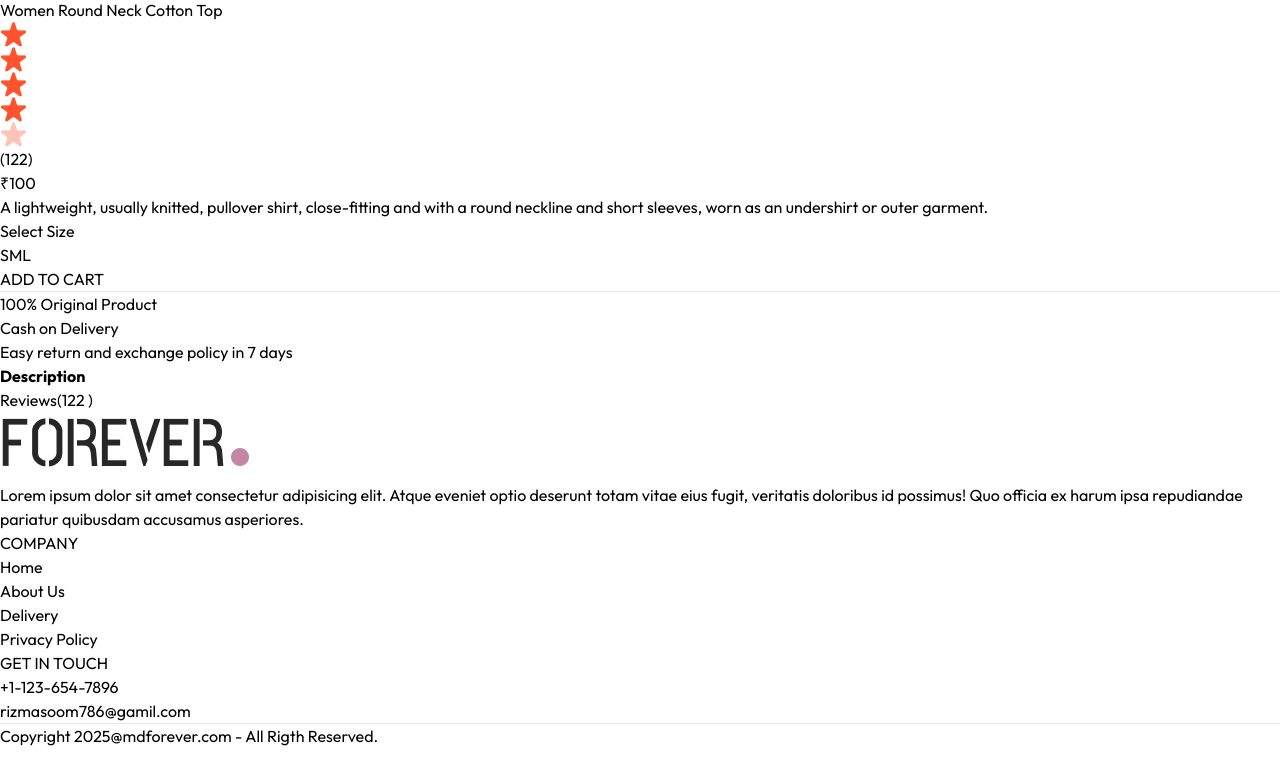
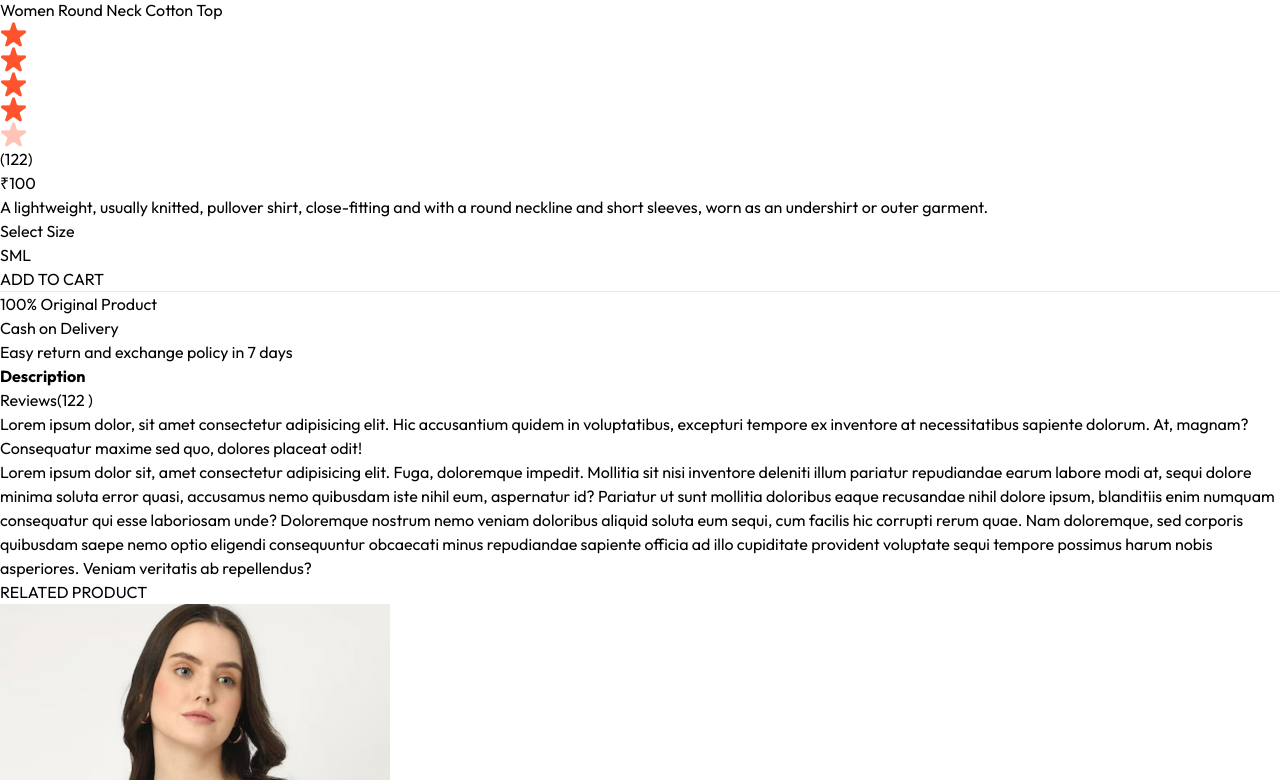
Before and after one commit to masoommd1/e-commerce, a React (Vite) app in the folder frontend/: page /product/aaaaa in a window 1280 px wide. Shown: the part 1286-2066 px from the top of the page. Before the commit the page ends 2034 px from the top, so only its background shows below. Built offline with nearby package versions, Linux system fonts and the light colour scheme.

Commit message:
product page done

```diff
--- /dev/null
+++ b/frontend/src/components/RelatedProduct.jsx
@@ -0,0 +1,37 @@
+import React, { useContext, useEffect, useState } from 'react'
+import { ShopContext } from '../context/ShopContext'
+import { products } from '../assets/assets';
+import Title from './Title';
+import ProductItem from './ProductItem';
+
+const RelatedProduct = ({category,subCategory}) => {
+
+    const {products} = useContext(ShopContext);
+    const [related,setRelated] = useState([]);
+
+    useEffect(() => {
+        if(products.length > 0){
+            let productsCopy = products.slice();
+
+            productsCopy = productsCopy.filter((item) => category === item.category )
+            productsCopy = productsCopy.filter((item) => subCategory === item.subCategory);
+
+            // console.log(productsCopy.slice(0,5)); \\ checking product
+            setRelated(productsCopy.slice(0,5));
+        }
+    },[products])
+  return (
+    <div className='my-24'>
+        <div className='text-center text-3xl py-2'>
+            <Title text1={'RELATED'} text2={'PRODUCT'}/>
+        </div>
+        <div className='grid grid-cols-2 sm:grid-cols-3 md:grid-cols-4 lg:grid-cols-5 gap-4 gap-y-6'>
+            {related.map((item,index) => (
+                <ProductItem key={index} id={item._id} name={item.name} price={item.price} image={item.image}/>
+            ))}
+        </div>
+    </div>
+  )
+}
+
+export default RelatedProduct
--- a/frontend/src/pages/Product.jsx
+++ b/frontend/src/pages/Product.jsx
@@ -2,6 +2,7 @@ import React, { useContext, useEffect, useState } from 'react'
 import { useParams } from 'react-router-dom'
 import { ShopContext } from '../context/ShopContext';
 import { assets, products } from '../assets/assets';
+import RelatedProduct from '../components/RelatedProduct';
 
 const Product = () => {
 
@@ -84,7 +85,13 @@ const Product = () => {
           <b className='border py-3 px-5 text-sm'>Description</b>
           <p className='border py-3 px-5 text-sm'>Reviews(122 )</p>
         </div>
+        <div className='flex flex-col px-6 py-6 gap-4 border text-sm text-gray-500'>
+        <p>Lorem ipsum dolor, sit amet consectetur adipisicing elit. Hic accusantium quidem in voluptatibus, excepturi tempore ex inventore at necessitatibus sapiente dolorum. At, magnam? Consequatur maxime sed quo, dolores placeat odit!</p>
+        <p>Lorem ipsum dolor sit, amet consectetur adipisicing elit. Fuga, doloremque impedit. Mollitia sit nisi inventore deleniti illum pariatur repudiandae earum labore modi at, sequi dolore minima soluta error quasi, accusamus nemo quibusdam iste nihil eum, aspernatur id? Pariatur ut sunt mollitia doloribus eaque recusandae nihil dolore ipsum, blanditiis enim numquam consequatur qui esse laboriosam unde? Doloremque nostrum nemo veniam doloribus aliquid soluta eum sequi, cum facilis hic corrupti rerum quae. Nam doloremque, sed corporis quibusdam saepe nemo optio eligendi consequuntur obcaecati minus repudiandae sapiente officia ad illo cupiditate provident voluptate sequi tempore possimus harum nobis asperiores. Veniam veritatis ab repellendus?</p>
+        </div>
       </div>
+      {/* -------------------------------- Display related products ---------------------------- */}
+      <RelatedProduct category={productData.category} subCategory={productData.subCategory}/>
     </div>
   ) : <div  className='opacity-0'></div>
 }
```
